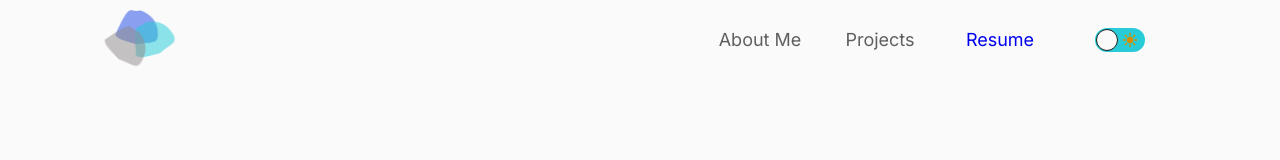
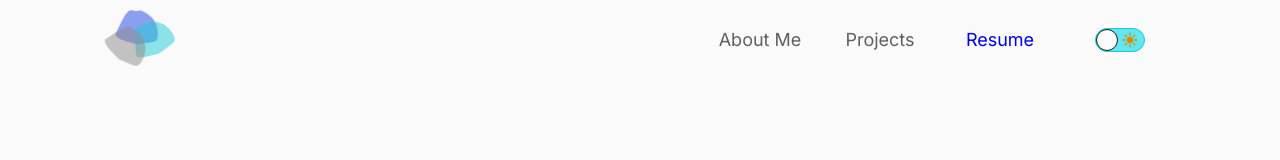
Before and after one commit to ayarmkt/portfolio, a React (Create React App) app: page / in a window 1280 px wide. Shown: the top 160 px of the page. Built offline with nearby package versions, Linux system fonts and the light colour scheme.

Commit message:
fixed border on theme toggle button

```diff
--- a/src/styles/UIcomponents/_themeToggleButton.scss
+++ b/src/styles/UIcomponents/_themeToggleButton.scss
@@ -60,6 +60,7 @@
   //   background-color: #4d4d4d;
   //   background-color: rgb(16, 156, 211);
   background-color: $lightblue;
+  border: 1px solid darken($color: $lightblue, $amount: 20%);
   -webkit-transition: all 0.2s ease;
   -moz-transition: all 0.2s ease;
   transition: all 0.2s ease;
@@ -73,6 +74,7 @@
 .react-toggle--checked .react-toggle-track {
   //   background-color: #19ab27;
   background-color: $darkgray;
+  border: 1px solid white;
 }
 
 .react-toggle--checked:hover:not(.react-toggle--disabled) .react-toggle-track {
--- a/src/styles/_base.scss
+++ b/src/styles/_base.scss
@@ -1,6 +1,6 @@
 //variables
 $royalblue: #264de4;
-$lightblue: #27ccd8;
+$lightblue: #64e6f0;
 $gray: #615e5e;
 $lightgray: #fafafa;
 $darkgray: #1a1a1a;
```
Also changed, not shown: src/assets/calculator.png.
